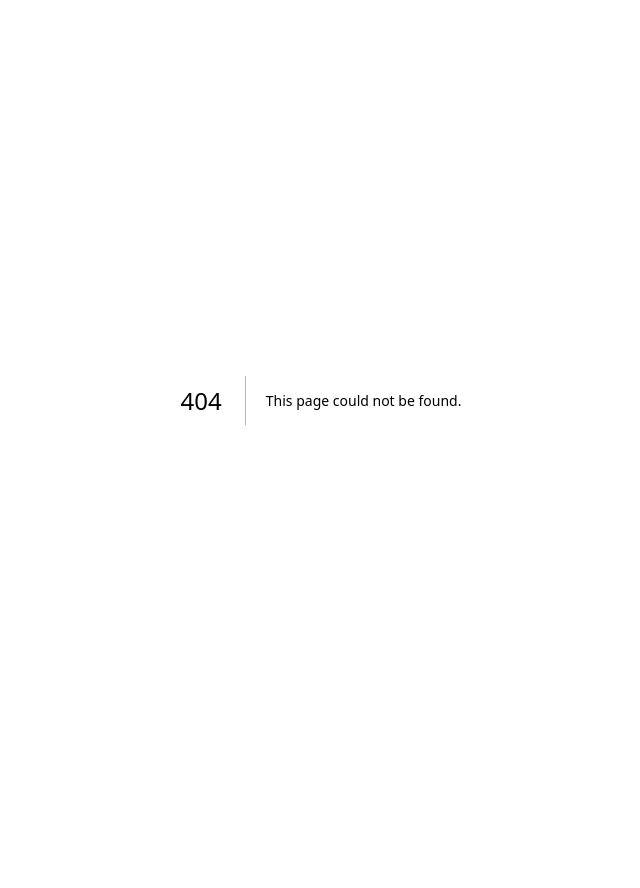
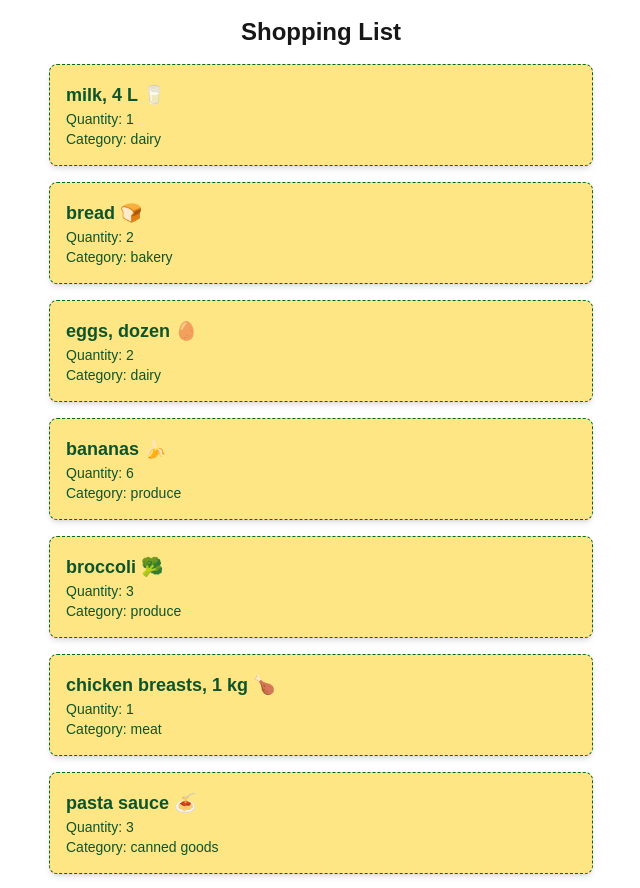
Before and after one commit to Wyden13/cprg306-assignments, a Next.js app: page /week-4 in a window 1280 px wide. Before the commit this address had no page. Shown: the top 888 px of the page, without its empty margins (319-959 px from the left). Before the commit the page ends 800 px from the top, so only its background shows below. Built offline with nearby package versions, Linux system fonts and the light colour scheme.

Commit message:
added week-4

```diff
--- a/app/page.js
+++ b/app/page.js
@@ -12,6 +12,9 @@ export default function Home() {
         <li>
           <Link href="/week-3">Go to Week 3</Link>
         </li>
+        <li>
+          <Link href="/week-4">Go to Week 4</Link>
+        </li>
       </ul>
     </main>
 
--- /dev/null
+++ b/app/week-4/item-list.js
@@ -0,0 +1,11 @@
+import Item from "./item";
+import items from "./items.json"
+export default function ItemList() {
+    return (
+        <ul>
+            {items.map(item => (
+                <Item key={item.id} {...item} />
+            ))}
+        </ul>
+    );
+}
--- /dev/null
+++ b/app/week-4/item.js
@@ -0,0 +1,9 @@
+export default function Item({ name, quantity, category }) {
+    return (
+        <li className="bg-amber-200 mb-4 p-4 rounded-lg shadow-md text-green-900 border border-green-800 border-dashed">
+            <h2 className="text-lg font-semibold">{name}</h2>
+            <p className="text-sm">Quantity: {quantity}</p>
+            <p className="text-sm">Category: {category}</p>
+        </li>
+    )
+}
--- /dev/null
+++ b/app/week-4/items.json
@@ -0,0 +1,74 @@
+[
+  {
+    "id": "1h2GJKH12gkHG31h1H",
+    "name": "milk, 4 L 🥛",
+    "quantity": 1,
+    "category": "dairy"
+  },
+  {
+    "id": "2KJH3k2j3H1k2J3K1H",
+    "name": "bread 🍞",
+    "quantity": 2,
+    "category": "bakery"
+  },
+  {
+    "id": "3h2KJH3k2j3H1k2J3",
+    "name": "eggs, dozen 🥚",
+    "quantity": 2,
+    "category": "dairy"
+  },
+  {
+    "id": "4k2J3K1H2GJKH12gk",
+    "name": "bananas 🍌",
+    "quantity": 6,
+    "category": "produce"
+  },
+  {
+    "id": "5H1h1H2KJH3k2j3H",
+    "name": "broccoli 🥦",
+    "quantity": 3,
+    "category": "produce"
+  },
+  {
+    "id": "6H1k2J3K1H2GJKH1",
+    "name": "chicken breasts, 1 kg 🍗",
+    "quantity": 1,
+    "category": "meat"
+  },
+  {
+    "id": "7gkHG31h1H2KJH3k",
+    "name": "pasta sauce 🍝",
+    "quantity": 3,
+    "category": "canned goods"
+  },
+  {
+    "id": "8j3H1k2J3K1H2GJK",
+    "name": "spaghetti, 454 g 🍝",
+    "quantity": 2,
+    "category": "dry goods"
+  },
+  {
+    "id": "9H12gkHG31h1H2KJ",
+    "name": "toilet paper, 12 pack 🧻",
+    "quantity": 1,
+    "category": "household"
+  },
+  {
+    "id": "10H3k2j3H1k2J3K1",
+    "name": "paper towels, 6 pack",
+    "quantity": 1,
+    "category": "household"
+  },
+  {
+    "id": "11k2J3K1H2GJKH12",
+    "name": "dish soap 🍽️",
+    "quantity": 1,
+    "category": "household"
+  },
+  {
+    "id": "12GJKH12gkHG31h1",
+    "name": "hand soap 🧼",
+    "quantity": 4,
+    "category": "household"
+  }
+]
--- /dev/null
+++ b/app/week-4/page.js
@@ -0,0 +1,10 @@
+import ItemList from "./item-list";
+
+export default function Page() {
+    return(
+        <main className ="p-4 max-w-xl mx-auto">
+            <h1 className="text-2xl font-bold mb-4 text-center">Shopping List</h1>
+            <ItemList />
+        </main>
+    )
+}
```
